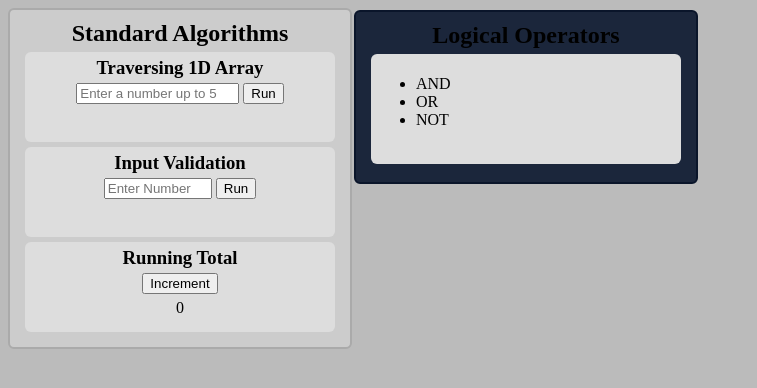
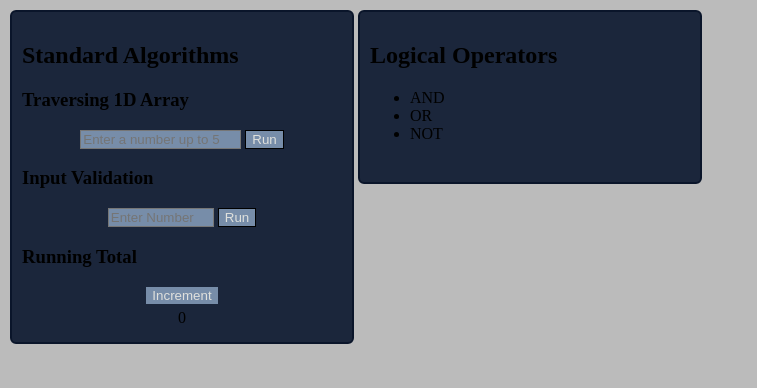
Before and after one commit to AdamDunmore/AdamDunmore.github.io, a plain HTML site: page index.html in a window 1280 px wide. Shown: the whole page, without its empty margins (0-757 px from the left). Drawn offline with Linux system fonts and the light colour scheme.

Commit message:
Update sd.css

```diff
--- a/sd.css
+++ b/sd.css
@@ -1,39 +1,30 @@
 #StandardAlgorithmsBox{
-    background-color: #cccccc;
+    background-color: #1b263b;
 
     border-radius: 6px;
     border-width: 2px;
     border-style: solid;
-    border-color: #aaaaaa;
+    border-color: #0a152a;
+
+    margin: 2px;
 
     padding: 10px;
 
     width: 320px;
   }
 
-  .box{
-    border-color: black;
-    border-width: 5px;
-    border-radius: 6px;
-
-    background-color: #dddddd;
-
-    width: 300px;
-    height: 80px;
-
-    padding: 5px;
-
-    margin: 5px;
-  }
-
-  .Title{
-    text-align: center;
-    margin: 0;
-    margin-bottom: 4px;
+  .RunButton{
+    background-color: #778da9;
+    color: #e0e1dd;
+    border-width: 1px;
+    border-style: solid;
   }
 
   #TraverseNumbers{
     width: 155px;
+    background-color: #778da9;
+    border-width: 1px;
+    border-style: solid;
   }
 
   #TraverseText{
@@ -50,6 +41,9 @@
 
   #ValidateNumber{
     width: 100px;
+    background-color: #778da9;
+    border-width: 1px;
+    border-style: solid;
   }
 
   #ValidateText{
@@ -63,3 +57,9 @@
   #TotalText{
     margin: 5px;
   }
+
+  #TotalRun{
+    background-color: #778da9;
+    color: #e0e1dd;
+    border-style: none;
+  }
```
